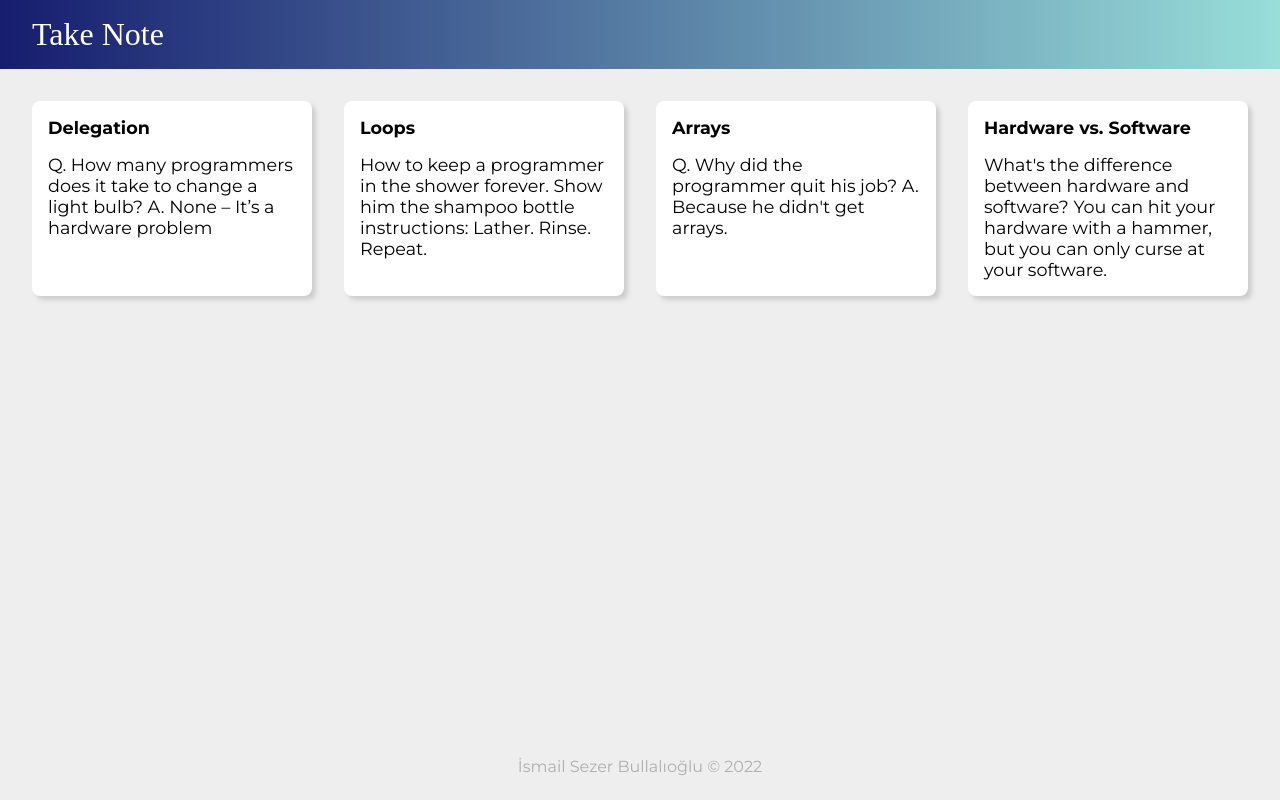
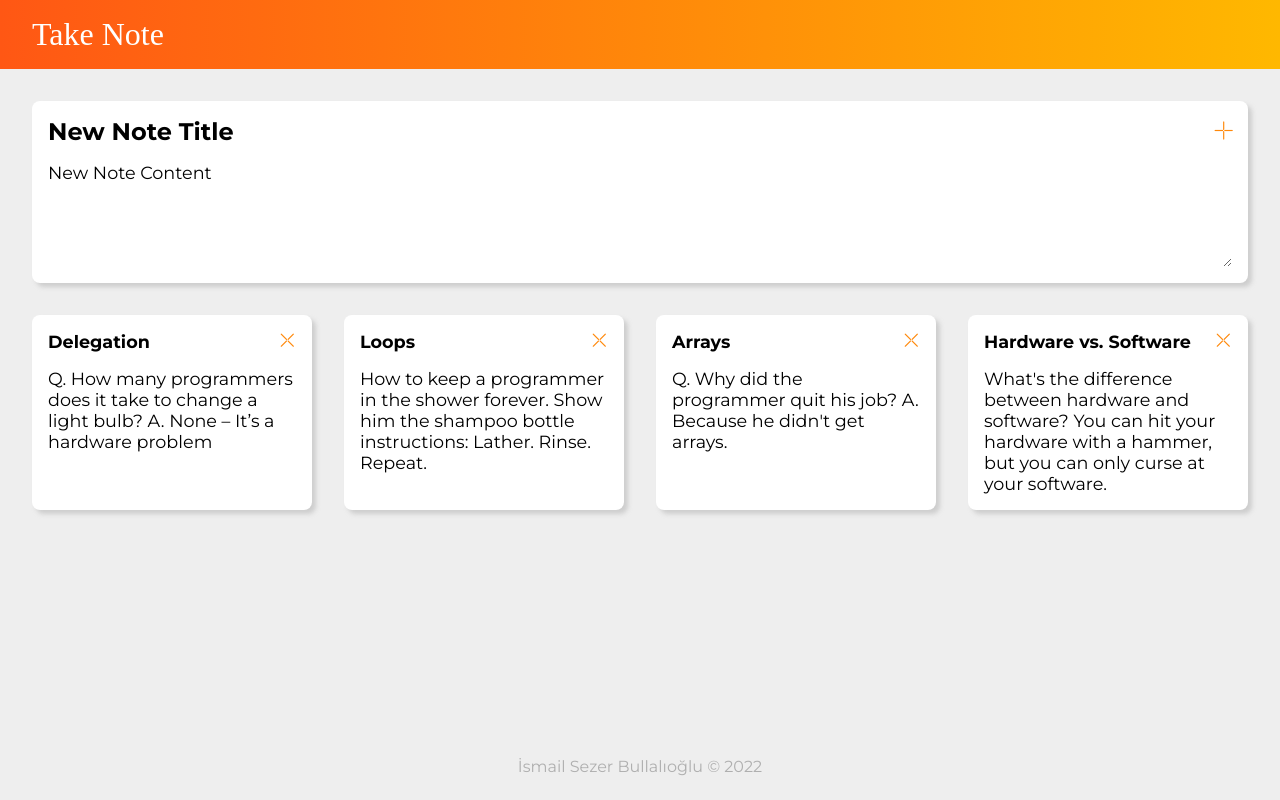
Before and after one commit to Sezerims/take-note, a React (Create React App) app: page / in a window 1280 px wide. Built offline with nearby package versions, Linux system fonts and the light colour scheme; a web font is replaced by a local one.

Commit message:
Add a section to add new notes. Add a button to delete an existing note. Change color palette.

```diff
--- a/public/css/styles.css
+++ b/public/css/styles.css
@@ -20,7 +20,7 @@ body {
 /* Header */
 
 header {
-    background: linear-gradient(-90deg, #98DED9, #161D6F);
+    background: linear-gradient(90deg, #FF5714, #FFB800);
     padding: 1rem 2rem;
 }
 
@@ -30,13 +30,102 @@ header h1 {
     font-weight: 400;
 }
 
-/* Note */
+/* Notes Section */
 
 .notes-section {
     padding: 1rem 1rem 3.375rem;
     display: flex;
     flex-wrap: wrap;
 }
+
+/* Take Note */
+
+.take-note {
+    width: 100%;
+    padding: 1rem;
+}
+
+.new-note {
+    background: #fff;
+    border-radius: 0.5rem;
+
+    box-shadow: 0.25rem 0.25rem 0.25rem rgba(175, 175, 175, 0.5);
+
+    padding: 1rem;
+
+    display: flex;
+    flex-direction: column;
+}
+
+.note-header {
+    display: flex;
+    justify-content: space-between;
+    margin-bottom: 1rem;
+}
+
+.add-button,
+.delete-button {
+    border: none;
+
+    background: transparent;
+    color: #FF880A;
+
+    cursor: pointer;
+}
+
+.add-button,
+.delete-button {
+    background: transparent;
+}
+
+.add-button i {
+    font-size: 1.1rem;
+    display: inline-block;
+    transform: rotate(45deg);
+}
+
+.delete-button i {
+    font-size: 1.1rem;
+}
+
+.new-note-title,
+.new-note-content {
+    border: none;
+}
+
+.this {
+    display: block;
+}
+
+.new-note-title {
+    font-size: 1.5rem;
+    font-weight: bold;
+    font-family: inherit;
+    width: 100%;
+}
+
+.new-note-content {
+    font-size: 1.1rem;
+    font-family: inherit;
+    resize: vertical;
+}
+
+.new-note-title::placeholder,
+.new-note-content::placeholder {
+    color: black;
+}
+
+.new-note-title:focus,
+.new-note-content:focus {
+    outline: none;
+}
+
+.new-note-title:focus::placeholder,
+.new-note-content:focus::placeholder {
+    color: rgb(175, 175, 175);
+}
+
+/* Note */
 
 .note {
     background: #fff;
@@ -55,13 +144,10 @@ header h1 {
 
 .note h1 {
     font-size: 1.1rem;
-    padding: 0 0 0.5rem;
 }
 
 .note p {
     font-size: 1.1rem;
-
-    padding: 0.5rem 0 0;
 
     white-space: pre-wrap;
     word-wrap: break-word;
@@ -96,8 +182,19 @@ footer p {
     }
 }
 
-@media (max-width: 264px) {
+@media (max-width: 320px) {
+    .new-note-title {
+        font-size: 1.1rem;
+    }
+}
+
+@media (max-width: 265px) {
+    body {
+        background: linear-gradient(90deg, #FF5714, #FFB800);
+    }
+
     header {
+        background: transparent;
         padding: 1rem;
         text-align: left;
     }
@@ -110,14 +207,28 @@ footer p {
         padding: 0 0 4.375rem;
     }
 
+    .take-note {
+        padding: 0;
+    }
+
+    .new-note {
+        margin: 0 1px 1px;
+
+        border-radius: 0;
+        box-shadow: none;
+    }
+
+    .new-note-title,
+    .new-note-content {
+        font-size: 1rem;
+    }
+
     .note {
-        margin: 0 0 1px;
-
+        margin: 0 1px 1px;
 
         width: 100%;
         min-width: unset;
         max-width: unset;
-
 
         border-radius: 0;
         box-shadow: none;
@@ -128,18 +239,17 @@ footer p {
         font-size: 1rem;
     }
 
+    .add-button i,
+    .delete-button i {
+        font-size: 1rem;
+    }
+
     footer {
         padding: 0 1rem;
         bottom: 1rem;
     }
-}
 
-@media (max-width: 176px) {
-    header h1 {
-        font-size: 1.5rem;
-    }
-
-    .notes-section {
-        padding-bottom: 5.5625rem;
+    footer p {
+        color: #fff;
     }
 }
--- a/public/index.html
+++ b/public/index.html
@@ -19,6 +19,9 @@
     <link rel="preconnect" href="https://fonts.gstatic.com" crossorigin>
     <link href="https://fonts.googleapis.com/css2?family=McLaren&family=Montserrat+Alternates:ital,wght@0,100;0,200;0,300;0,400;0,500;0,600;0,700;0,800;0,900;1,100;1,200;1,300;1,400;1,500;1,600;1,700;1,800;1,900&family=Montserrat:ital,wght@0,100;0,200;0,300;0,400;0,500;0,600;0,700;0,800;0,900;1,100;1,200;1,300;1,400;1,500;1,600;1,700;1,800;1,900&display=swap" rel="stylesheet">
 
+    <!-- Bootstrap Icons -->
+    <link rel="stylesheet" href="https://cdn.jsdelivr.net/npm/bootstrap-icons@1.8.0/font/bootstrap-icons.css">
+
     <!-- Style Sheets -->
     <link rel="stylesheet" href="%PUBLIC_URL%/css/styles.css">
 
--- a/src/components/App.jsx
+++ b/src/components/App.jsx
@@ -1,29 +1,52 @@
-import React from "react";
-
-// Import Components
+import React, {useState} from "react";
 import Header from "./Header";
+import TakeNote from "./TakeNote"
 import Note from "./Note";
 import Footer from "./Footer";
-
-// Import Constants
 import notes from "../notes";
 
-const createNotes = notes.map(note =>
+const App = () => {
+
+    const [notesList, setNotesList] = useState(notes);
+
+    const addNote = (note) => {
+        setNotesList(prevNotesList => {
+            if(note.title.trim() !== "" || note.content.trim() !== "") {
+                return [...prevNotesList, note];
+            } else {
+                return prevNotesList;
+            }
+        });
+    };
+
+    const deleteNote = (id) => {
+        setNotesList(prevNotesList => {
+            return prevNotesList.filter((note, index) => {
+                return index !== id;
+            });
+        });
+    };
+
+    const createNotes = notesList.map((note, index) =>
         <Note
-       key={note.key}
+            key={index}
+            id={index}
+            onDelete={deleteNote}
             title={note.title}
             content={note.content}
         />
     );
 
-const App = () => (
+    return (
         <div>
-        <Header />
+            <Header/>
             <section className="notes-section">
+                <TakeNote onAdd={addNote}/>
                 {createNotes}
             </section>
-        <Footer />
+            <Footer/>
         </div>
     );
+};
 
 export default App;
--- a/src/components/Note.jsx
+++ b/src/components/Note.jsx
@@ -2,7 +2,10 @@ import React from "react";
 
 const Note = (props) => (
     <div className="note">
-        <h1>{props.title}</h1>
+        <div className="note-header">
+            <h1>{props.title}</h1>
+            <button onClick={() => props.onDelete(props.id)} className="delete-button"><i className="bi bi-x-lg" /></button>
+        </div>
         <p>{props.content}</p>
     </div>
 );
--- /dev/null
+++ b/src/components/TakeNote.jsx
@@ -0,0 +1,50 @@
+import React, {useState} from "react";
+
+const TakeNote = (props) => {
+    const [note, setNote] = useState({
+        title: "",
+        content: ""
+    });
+
+    const keepNote = (event) => {
+        const {name, value} = event.target;
+        setNote(prevState => {
+            if(name === "noteTitle") {
+                return (
+                    {
+                        title: value,
+                        content: prevState.content
+                    }
+                );
+            } else {
+                return (
+                    {
+                        title: prevState.title,
+                        content: value
+                    }
+                );
+            }
+        });
+    }
+
+    return (
+        <div className="take-note">
+            <form onSubmit={(event) => {
+                props.onAdd(note);
+                setNote({
+                    title: "",
+                    content: ""
+                });
+                event.preventDefault();
+            }} className="new-note">
+                <div className="note-header">
+                    <input onChange={keepNote} name="noteTitle" value={note.title} className="new-note-title" type="text" placeholder="New Note Title" autoComplete="off" />
+                    <button type="submit" className="add-button" tabIndex="-1" ><i className="bi bi-x-lg" /></button>
+                </div>
+                <textarea onChange={keepNote} name="noteContent" value={note.content} className="new-note-content" cols="30" rows="5" placeholder="New Note Content" />
+            </form>
+        </div>
+    );
+};
+
+export default TakeNote;
--- a/src/notes.js
+++ b/src/notes.js
@@ -1,24 +1,20 @@
 const notes = [
     {
-        key: 1,
         title: "Delegation",
         content:
             "Q. How many programmers does it take to change a light bulb? A. None – It’s a hardware problem"
     },
     {
-        key: 2,
         title: "Loops",
         content:
             "How to keep a programmer in the shower forever. Show him the shampoo bottle instructions: Lather. Rinse. Repeat."
     },
     {
-        key: 3,
         title: "Arrays",
         content:
             "Q. Why did the programmer quit his job? A. Because he didn't get arrays."
     },
     {
-        key: 4,
         title: "Hardware vs. Software",
         content:
             "What's the difference between hardware and software? You can hit your hardware with a hammer, but you can only curse at your software."
```
Lines whose indentation alone changed are shown as unchanged.
